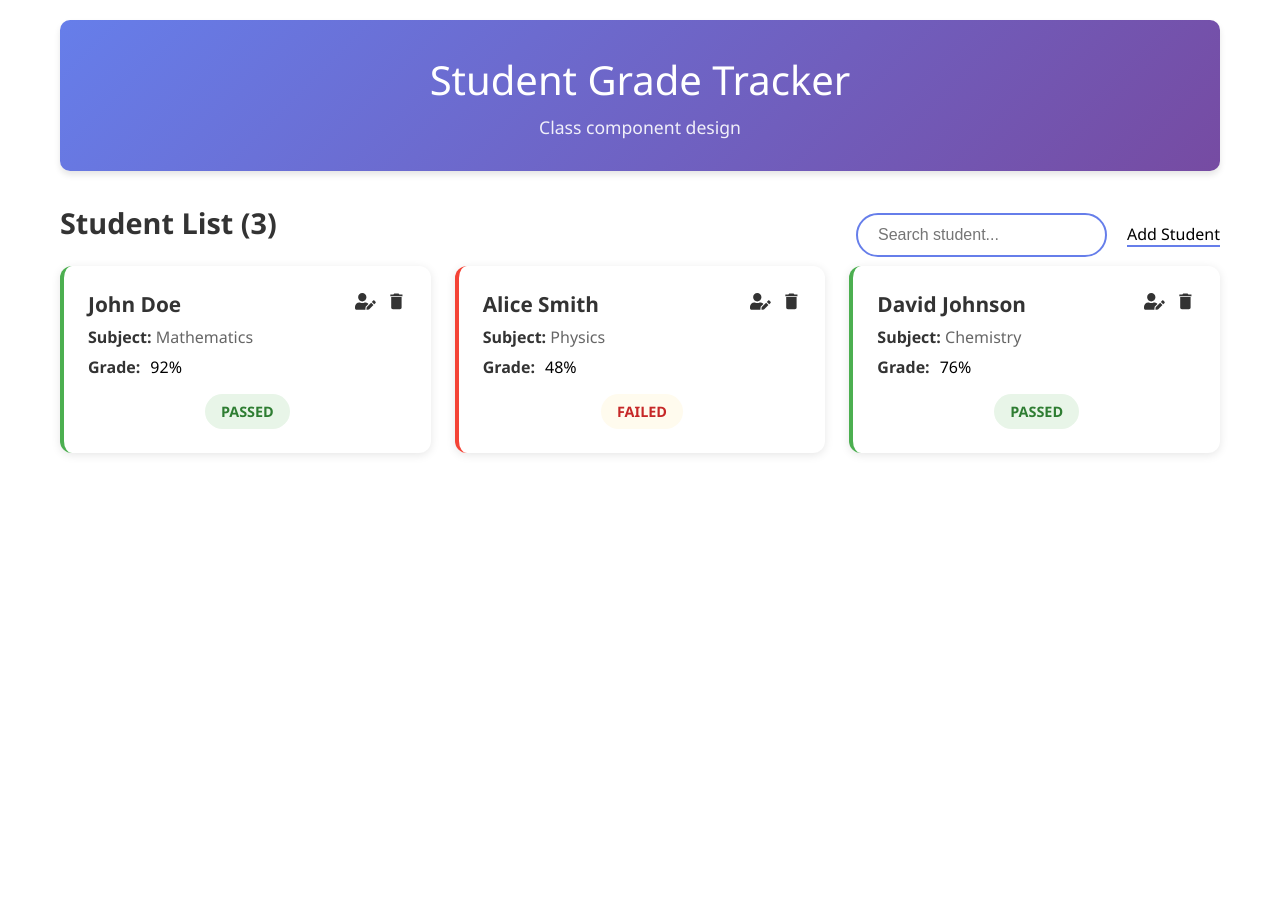
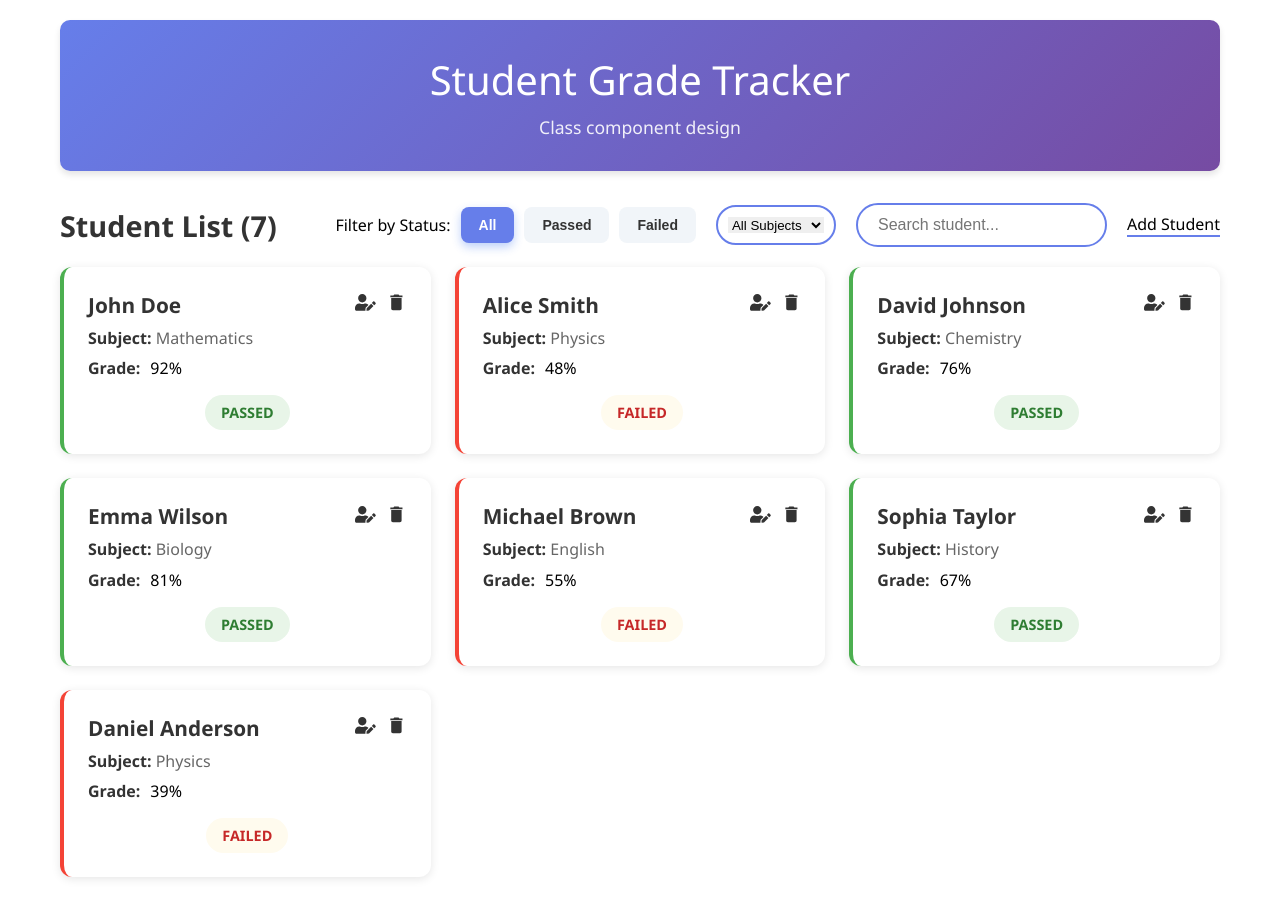
Before and after one commit to Vishalp001/student-grade-tracker, a React (Create React App) app: page / in a window 1280 px wide. Shown: the top 918 px of the page. Before the commit the page ends 800 px from the top, so only its background shows below. Built offline with nearby package versions, Linux system fonts and the light colour scheme.

Commit message:
feat: implement student filtering and searching functionality with UI enhancements

```diff
--- a/src/App.css
+++ b/src/App.css
@@ -41,6 +41,53 @@
   gap: 20px;
   flex-wrap: wrap;
 }
+.filterButtons {
+  display: flex;
+  align-items: center;
+  gap: 10px;
+  flex-wrap: wrap;
+}
+
+.filterButtons button {
+  padding: 10px 18px;
+  border: none;
+  border-radius: 8px;
+  background-color: #f1f5f9;
+  color: #333;
+  font-size: 14px;
+  font-weight: 600;
+  cursor: pointer;
+  transition: all 0.2s ease;
+}
+
+.filterButtons button:hover {
+  background-color: #dbeafe;
+  transform: translateY(-1px);
+}
+
+.filterButtons button.activeFilter {
+  background-color: #667eea;
+  color: white;
+  box-shadow: 0 4px 10px rgba(37, 99, 235, 0.3);
+}
+.selectContainer {
+  display: flex;
+  justify-content: space-between;
+  align-items: center;
+  gap: 10px;
+  border-radius: 26px;
+  height: 40px;
+  background: #fff;
+  border: 2px solid #667eea;
+  padding: 10px;
+}
+.selectContainer select {
+  width: 100%;
+  height: 100%;
+  border: 0;
+  overflow: hidden;
+  outline: 0;
+}
 .addStudentBtn {
   border-bottom: 2px solid #667eea;
   cursor: pointer;
@@ -63,19 +110,27 @@
   border: none;
   outline: none;
 }
+.searchContainer svg {
+  font-size: 20px;
+  cursor: pointer;
+}
+.studentSection {
+  margin-bottom: 20px;
+}
 .studentSection h2 {
   color: #333;
-  margin-bottom: 1.5rem;
   font-size: 1.8rem;
   text-align: center;
 }
 .studentsGrid {
   display: grid;
-  grid-template-columns: repeat(auto-fit, minmax(300px, 1fr));
+  grid-template-columns: repeat(auto-fit, minmax(300px, 2fr));
   gap: 1.5rem;
   margin-bottom: 2rem;
+  margin-top: 10px;
 }
 .studentCard {
+  max-width: 400px;
   background: #fff;
   border-radius: 12px;
   padding: 1.5rem;
--- a/src/App.js
+++ b/src/App.js
@@ -34,11 +34,40 @@ class App extends React.Component {
           grade: 76,
           passed: true,
         },
+        {
+          id: 4,
+          name: 'Emma Wilson',
+          subject: 'Biology',
+          grade: 81,
+          passed: true,
+        },
+        {
+          id: 5,
+          name: 'Michael Brown',
+          subject: 'English',
+          grade: 55,
+          passed: false,
+        },
+        {
+          id: 6,
+          name: 'Sophia Taylor',
+          subject: 'History',
+          grade: 67,
+          passed: true,
+        },
+        {
+          id: 7,
+          name: 'Daniel Anderson',
+          subject: 'Physics',
+          grade: 39,
+          passed: false,
+        },
       ],
       newStudent: {
         name: '',
         subject: '',
         grade: '',
+        passed: false,
       },
       editStudent: {
         id: 0,
@@ -47,7 +76,9 @@ class App extends React.Component {
         grade: '',
       },
       searchTerm: '',
+      searchSubject: '',
       selectedStudentId: 0,
+      filterStatus: 'all',
     }
   }
 
@@ -74,6 +105,12 @@ class App extends React.Component {
   handleSearchInput = (e) => {
     this.setState({
       searchTerm: e.target.value,
+    })
+  }
+
+  handleSubjectSearch = (e) => {
+    this.setState({
+      searchSubject: e.target.value,
     })
   }
 
@@ -188,6 +225,12 @@ class App extends React.Component {
     })
   }
 
+  handleClearSearch = () => {
+    this.setState({
+      searchTerm: '',
+    })
+  }
+
   renderStudentList(filteredStudents) {
     if (this.state.students?.length === 0) {
       return (
@@ -220,10 +263,27 @@ class App extends React.Component {
     ))
   }
 
+  handleFilterChange = (status) => {
+    this.setState({
+      filterStatus: status,
+    })
+  }
+
   render() {
-    const filteredStudents = this.state.students?.filter((student) =>
-      student.name.toLowerCase().includes(this.state.searchTerm.toLowerCase()),
-    )
+    const filteredStudents = this.state.students?.filter((student) => {
+      const matchesName = student?.name
+        ?.toLowerCase()
+        .includes(this.state.searchTerm.toLowerCase())
+      const matchesSubject = student?.subject
+        ?.toLowerCase()
+        .includes(this.state.searchSubject.toLowerCase())
+      const matchesStatus =
+        this.state.filterStatus === 'all' ||
+        (this.state.filterStatus === 'passed' && student.passed) ||
+        (this.state.filterStatus === 'failed' && !student.passed)
+
+      return matchesName && matchesSubject && matchesStatus
+    })
     return (
       <div className='App'>
         {this.state.isDeleteModalOpen && (
@@ -242,9 +302,14 @@ class App extends React.Component {
         <div className='appMain'>
           <StudentList
             searchTerm={this.state.searchTerm}
+            searchSubject={this.state.searchSubject}
             filteredStudents={filteredStudents}
             handleSearchInput={this.handleSearchInput}
             handleStudentModal={this.handleStudentModal}
+            handleSubjectSearch={this.handleSubjectSearch}
+            handleClearSearch={this.handleClearSearch}
+            filterStatus={this.state.filterStatus}
+            handleFilterChange={this.handleFilterChange}
           />
           <div className='studentsGrid'>
             {this.renderStudentList(filteredStudents)}
--- a/src/comonents/StudentCard.jsx
+++ b/src/comonents/StudentCard.jsx
@@ -33,7 +33,12 @@ export default class StudentCard extends Component {
             <div className='sIHRight'>
               <h3 title='Edit Grade' className='editIcon'>
                 {isEdit ? (
-                  <IoClose onClick={closeEditMode} color='red' />
+                  <IoClose
+                    data-tooltip-id='my-tooltip'
+                    data-tooltip-content='Cancel Edit'
+                    onClick={closeEditMode}
+                    color='red'
+                  />
                 ) : (
                   <FaUserEdit
                     onClick={() => openEditMode(student)}
--- a/src/comonents/StudentList.jsx
+++ b/src/comonents/StudentList.jsx
@@ -1,21 +1,76 @@
 import React, { Component } from 'react'
+import { IoClose } from 'react-icons/io5'
+import { Tooltip } from 'react-tooltip'
 
 export default class StudentList extends Component {
   render() {
     const {
       filteredStudents,
       searchTerm,
+      searchSubject,
       handleStudentModal,
       handleSearchInput,
+      handleSubjectSearch,
+      handleClearSearch,
+      handleFilterChange,
+      filterStatus,
     } = this.props
+
+    const subjectsList = [
+      'mathematics',
+      'physics',
+      'chemistry',
+      'biology',
+      'history',
+      'english',
+    ]
 
     return (
       <section className='studentSection'>
+        <Tooltip id='my-tooltip' />
+
         <div className='sSHeader'>
           <h2 className='studentList'>
             Student List ({filteredStudents.length})
           </h2>
           <div className='ssHeaderRight'>
+            <div className='filterButtons'>
+              <label htmlFor='statusFilter'>Filter by Status:</label>
+              <button
+                className={filterStatus === 'all' ? 'activeFilter' : ''}
+                onClick={() => handleFilterChange('all')}
+              >
+                All
+              </button>
+              <button
+                className={filterStatus === 'passed' ? 'activeFilter' : ''}
+                onClick={() => handleFilterChange('passed')}
+              >
+                Passed
+              </button>
+              <button
+                className={filterStatus === 'failed' ? 'activeFilter' : ''}
+                onClick={() => handleFilterChange('failed')}
+              >
+                Failed
+              </button>
+            </div>
+            <div className='selectContainer'>
+              <select
+                name='subject'
+                id='studentSubject'
+                value={searchSubject}
+                onChange={(e) => handleSubjectSearch(e)}
+              >
+                <option value=''>All Subjects</option>
+                {subjectsList.map((subject, index) => (
+                  <option key={index} value={subject}>
+                    {subject.slice(0, 1).toLocaleUpperCase() + subject.slice(1)}
+                  </option>
+                ))}
+              </select>
+            </div>
+
             <div className='searchContainer'>
               <input
                 type='text'
@@ -23,6 +78,14 @@ export default class StudentList extends Component {
                 placeholder='Search student...'
                 onChange={handleSearchInput}
               />
+              {searchTerm.length > 0 && (
+                <IoClose
+                  onClick={handleClearSearch}
+                  color='#667eea'
+                  data-tooltip-id='my-tooltip'
+                  data-tooltip-content='Clear Search'
+                />
+              )}
             </div>
             <p onClick={handleStudentModal} className='addStudentBtn'>
               Add Student
```
